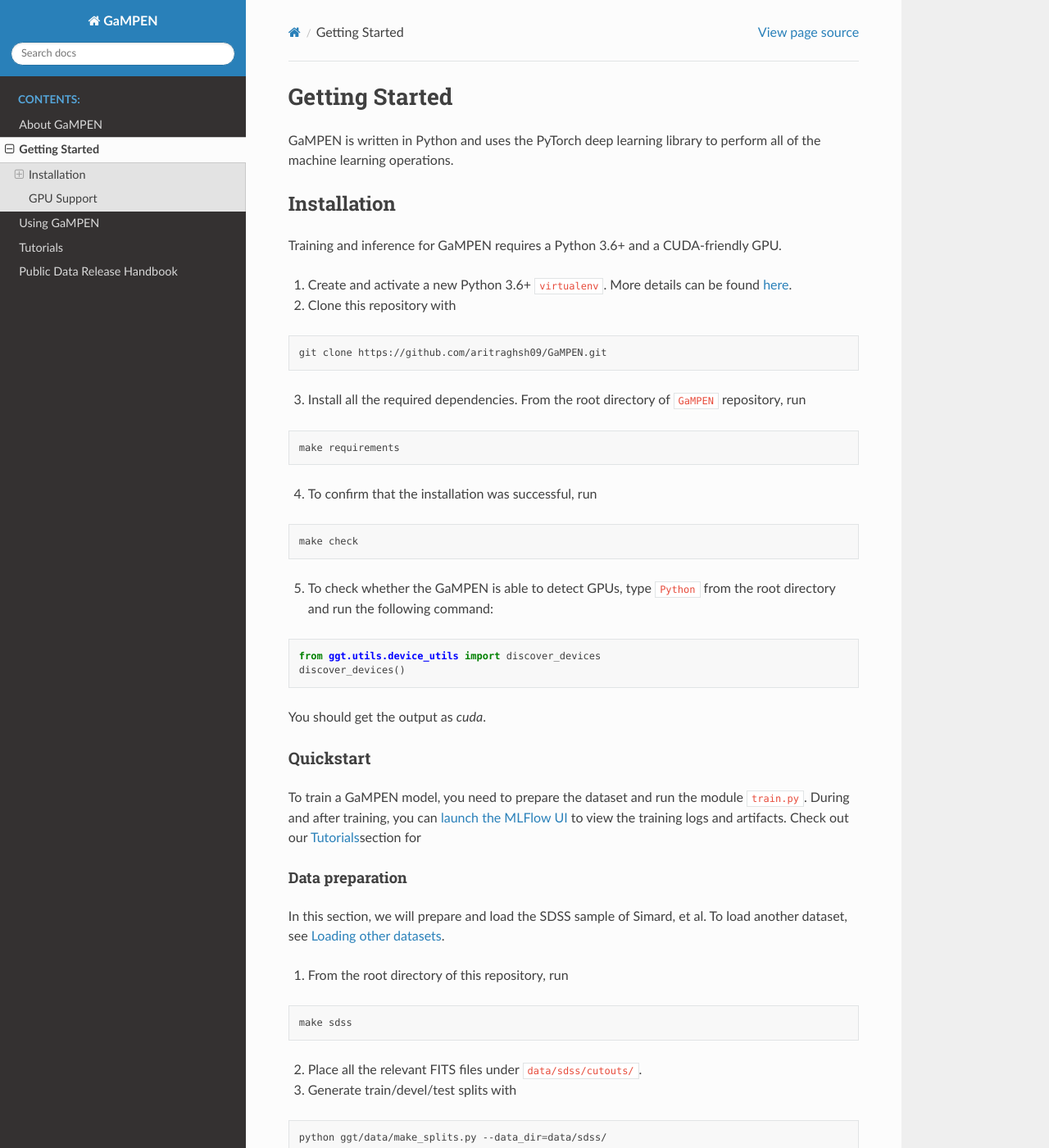
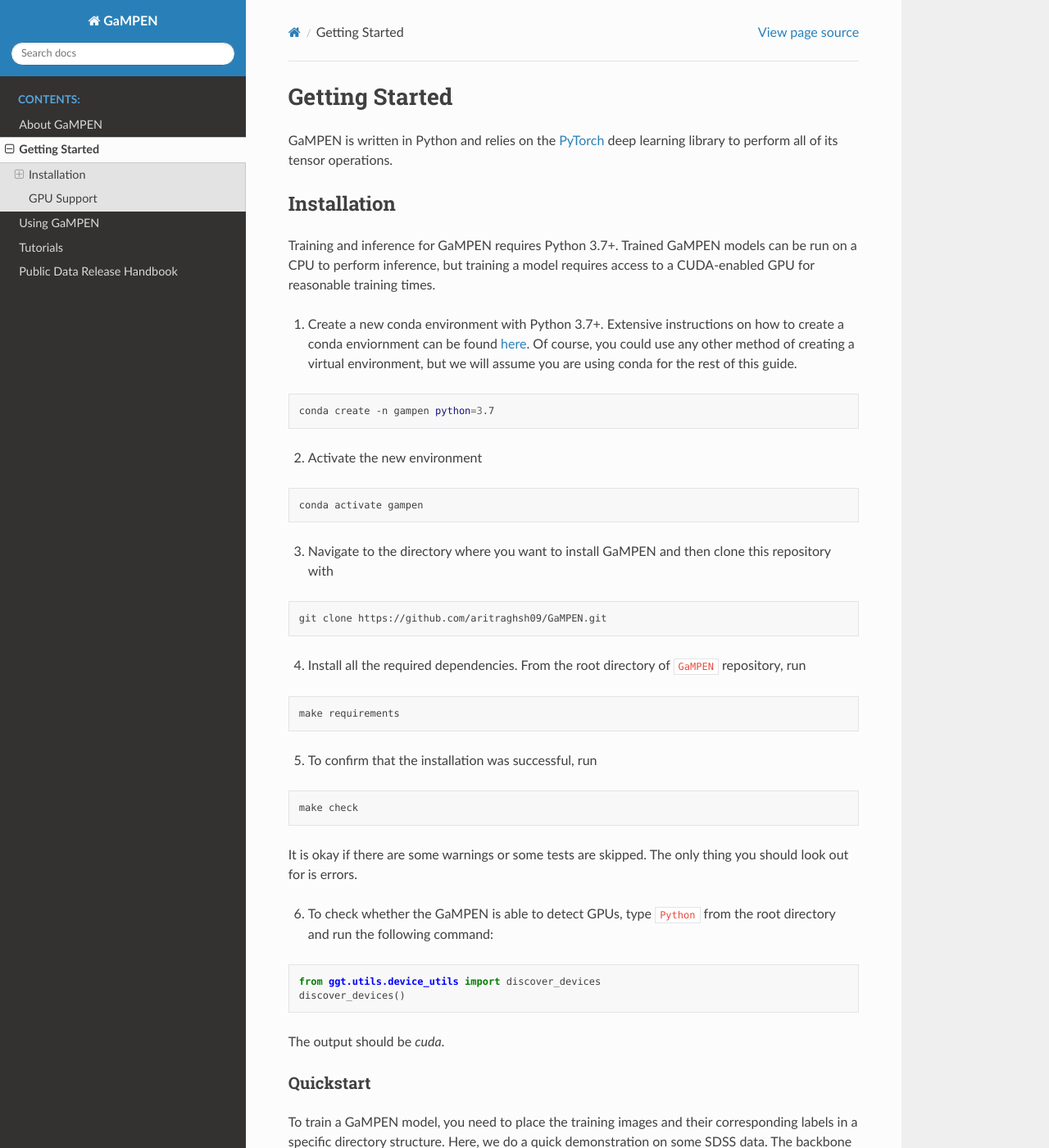
Before and after one commit to aritraghsh09/GaMPEN, a Sphinx documentation site: the page built from docs/source/Getting_Started.md, in a window 1280 px wide and 1400 px high. Shown: the whole window at 82% size. Built offline with Sphinx 7.4.7 and the Read the Docs theme 2.0.0, drawn with Linux system fonts in a browser that asks for light colours; pages that are not in the unit, such as notebooks, are missing from menus; some of the changed text lies outside the part shown.

Commit message:
Updating the quickstart guide and adding FTP links for trained models

````diff
--- a/docs/source/Getting_Started.md
+++ b/docs/source/Getting_Started.md
@@ -1,31 +1,46 @@
 # Getting Started
 
-GaMPEN is written in Python and uses the PyTorch deep learning library to perform all of the machine learning operations.
+GaMPEN is written in Python and relies on the [PyTorch](https://pytorch.org/) deep learning library to perform all of its tensor operations.
 
 ## Installation
-Training and inference for GaMPEN requires a Python 3.6+ and a CUDA-friendly GPU.
+Training and inference for GaMPEN requires Python 3.7+. Trained GaMPEN models can be run on a CPU to perform inference, but training a model requires access to a CUDA-enabled GPU for reasonable training times.
 
-1. Create and activate a new Python 3.6+ `virtualenv`. More details can be found [here](https://docs.python.org/3/library/venv.html).
-2. Clone this repository with
+1. Create a new conda environment with Python 3.7+. Extensive instructions on how to create a conda enviornment can be found [here](https://conda.io/projects/conda/en/latest/user-guide/tasks/manage-environments.html#creating-an-environment-with-commands). Of course, you could use any other method of creating a virtual environment, but we will assume you are using conda for the rest of this guide.
+```bash
+conda create -n gampen python=3.7
+```
+2. Activate the new environment
+```bash
+conda activate gampen
+```
+3. Navigate to the directory where you want to install GaMPEN and then clone this repository with
 ```bash
 git clone https://github.com/aritraghsh09/GaMPEN.git
 ```
-3. Install all the required dependencies. From the root directory of `GaMPEN` repository, run
+4. Install all the required dependencies. From the root directory of `GaMPEN` repository, run
 ```bash
 make requirements
 ```
-4. To confirm that the installation was successful, run
+5. To confirm that the installation was successful, run
 ```bash
 make check
 ```
-5. To check whether the GaMPEN is able to detect GPUs, type `Python` from the root directory and run the following command:
+It is okay if there are some warnings or some tests are skipped. The only thing you should look out for is errors.
+
+6. To check whether the GaMPEN is able to detect GPUs, type `Python` from the root directory and run the following command:
 ```python
 from ggt.utils.device_utils import discover_devices
 discover_devices()
 ```
-You should get the output as *cuda*.
+The output should be *cuda*.
+
+
 ### Quickstart
-To train a GaMPEN model, you need to prepare the dataset and run the module `train.py`. During and after training, you can [launch the MLFlow UI](#launching-the-mlflow-ui) to view the training logs and artifacts. Check out our [Tutorials](#Tutorials)section for
+To train a GaMPEN model, you need to place the training images and their corresponding labels in a specific directory structure. Here, we do a quick demonstration on some SDSS data. The backbone of GaMPEN's training is done by `train.py`.
+
+In order to have an easy GUI monitoring all your models during and after training, you can [launch the MLFlow UI](#launching-the-mlflow-ui) to view various statistics of the models being trained as well as the paths to the trained models.
+
+Check out our [Tutorials](Tutorials.md) page for extensive details on how to train a GaMPEN model from scratch, how to perform transfer-learning/fine-tuning, and how to use GaMPEN to perform inference on your own data.
 
 #### Data preparation
 In this section, we will prepare and load the SDSS sample of Simard, et al. To load another dataset, see [Loading other datasets](#loading-other-datasets).
@@ -54,7 +69,7 @@
   --normalize \
   --transform
 ```
-To list additional options, run
+To list the all possible options along with explanations, head to the [Using GaMPEN](Using_GaMPEN.md) page or run
 ```bash
 python ggt/train/train.py --help
 ```
@@ -78,7 +93,7 @@
 mkdir -p data/(dataset-name)/cutouts
 ```
 2. Place FITS files in `data/(dataset-name)/cutouts`.
-3. Provide a file titled `info.csv` at `data/(dataset-name)`. This file should have (at least) a column titled `file_name` (corresponding to the basenames of the files in `data/(dataset-name)/cutouts`) and a column titled `bt_g` containing bulge-to-total ratios.
+3. Provide a file titled `info.csv` at `data/(dataset-name)`. This file should have (at least) a column titled `file_name` (corresponding to the basenames of the files in `data/(dataset-name)/cutouts`) and one column for each of the variables that you are trying to predict. For example, if you are trying to predict the radius of a galaxy, you would have a column titled `radius`. The values in this column should be the target values of the radius of the galaxies in the dataset.
 
 4. Generate train/devel/test splits with
 ```bash
````
Also changed, not shown: other parts of docs/source/Getting_Started.md (+1 -1 lines), docs/source/Public_data.md (+7 -1 lines).
